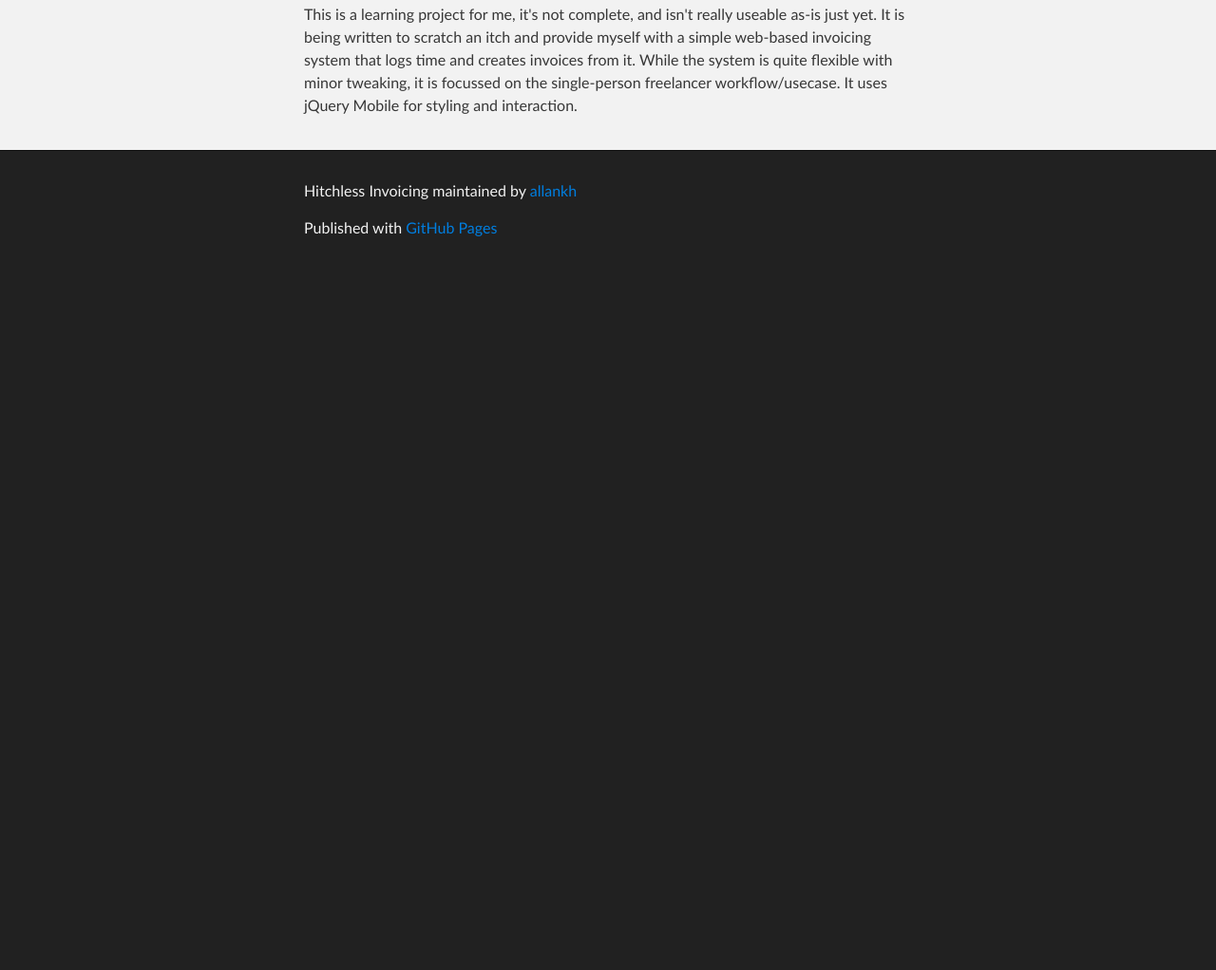
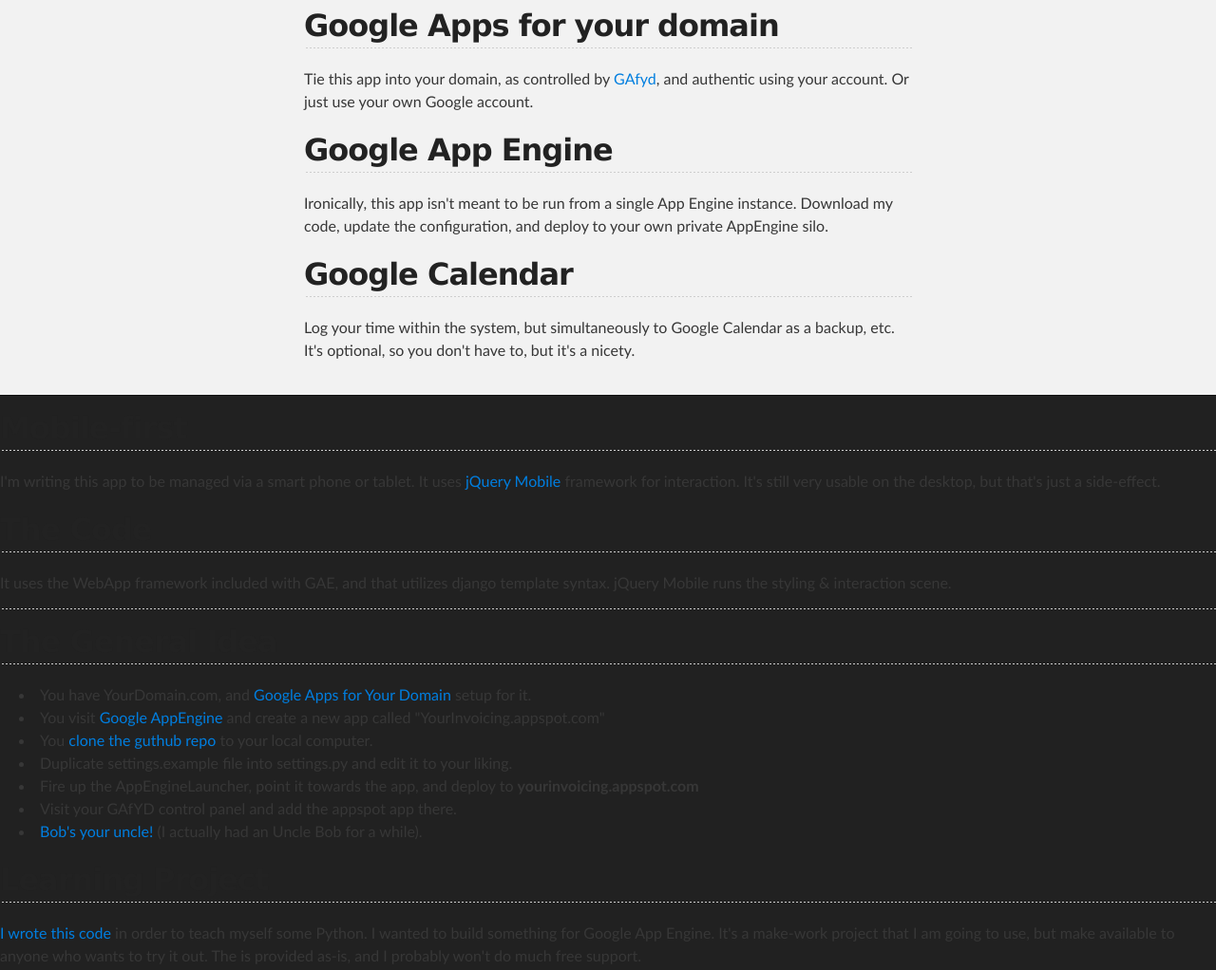
Before and after one commit to allankenneth/hitchless-invoicing, a plain HTML site: page index.html in a window 1280 px wide. Shown: the part 293-1315 px from the top of the page at 95% size. Before the commit the page ends 800 px from the top, so only its background shows below. Drawn offline with Linux system fonts and the light colour scheme.

Commit message:
Update gh-pages

```diff
--- a/index.html
+++ b/index.html
@@ -31,7 +31,69 @@
     <!-- MAIN CONTENT -->
     <div id="main_content_wrap" class="outer">
       <section id="main_content" class="inner">
-        <p>This is a learning project for me, it's not complete, and isn't really useable as-is just yet. It is being written to scratch an itch and provide myself with a simple web-based invoicing system that logs time and creates invoices from it. While the system is quite flexible with minor tweaking, it is focussed on the single-person freelancer workflow/usecase. It uses jQuery Mobile for styling and interaction.</p>
+
+
+                <div class="span4">
+          <h2>Google Apps <small>for your domain</small></h2>
+        	<p>Tie this app into your domain, as controlled by <a href="http://google.com/a">GAfyd</a>, and authentic using your account. Or just use your own Google account.</p>
+        </div>
+        <div class="span4">
+          <h2>Google App Engine</h2>
+          <p>Ironically, this app isn't meant to be run from a single App Engine instance. Download my code, update the configuration, and deploy to your own private AppEngine silo.</p>
+          <!-- <p>Written in Python and designed to be run on Google's App Engine hosting platform, utilizing the Datastore and Django templating.</p> -->
+
+<!--           <p><a class="btn" href="#">View details &raquo;</a></p> -->
+       </div>
+        <div class="span4">
+          <h2>Google Calendar</h2>
+          <p>Log your time within the system, but simultaneously to Google Calendar as a backup, etc. It's optional, so you don't have to, but it's a nicety.</p>
+<!--           <p><a class="btn" href="#">View details &raquo;</a></p> -->
+        </div>
+      </div> <!-- /row -->
+
+      <div class="fluid-row">
+       <div class="span4">
+          <h2>Mobile-first</h2>
+           <p>I'm writing this app to be managed via a smart phone or tablet. It uses <a href="http://jquerymobile.com/">jQuery Mobile</a> framework for interaction. It's still very usable on the desktop, but that's just a side-effect.</p>
+<!--           <p><a class="btn" href="#">View details &raquo;</a></p> -->
+        </div>
+        <div class="span4">
+        	<h2>The Code</h2>
+        	<p>It uses the WebApp framework included with GAE, and that utilizes django template syntax. jQuery Mobile runs the styling &amp; interaction scene.</p>
+        </div>
+
+<!--
+      	<div class="span4">
+      		<h2>Twitter Bootstrap</h2>
+      		<p>"If hard work is the key to success, I'd rather just pick the lock." Interactions and visual design built upon Twitter Bootstrap, so it's pretty easily customized.</p>
+      	</div>
+-->
+
+      </div> <!-- /row -->
+
+		<hr>
+
+	  <div class="fluid-row">
+	  	<div class="span6">
+	  		<h2>The General Idea</h2>
+	  		<ul>
+	  			<li>You have YourDomain.com, and <a href="http://google.com/a">Google Apps for Your Domain</a> setup for it.</li>
+	  			<li>You visit <a href="http://appengine.google.com">Google AppEngine</a> and create a new app called "YourInvoicing.appspot.com"</li>
+	  			<li>You <a href="http://github.com/allankh/hitchless-invoicing">clone the guthub repo</a> to your local computer.</li>
+	  			<li>Duplicate settings.example file into settings.py and edit it to your liking.</li>
+	  			<li>Fire up the AppEngineLauncher, point it towards the app, and deploy to <strong>yourinvoicing.appspot.com</strong></li>
+	  			<li>Visit your GAfYD control panel and add the appspot app there.</li>
+	  			<li><a href="http://en.wikipedia.org/wiki/Bob's_your_uncle">Bob's your uncle!</a> (I actually had an Uncle Bob for a while).</li>
+	  		</ul>
+
+      		<h2>Learning Project</h2>
+      		<p><a href="http://allankenneth.com">I wrote this code</a> in order to teach myself some Python. I wanted to build something for Google App Engine. It's a make-work project that I am going to use, but make available to anyone who wants to try it out. The is provided as-is, and I probably won't do much free support.</p>
+      	</div>
+
+
+
+
+
       </section>
     </div>
 
```
